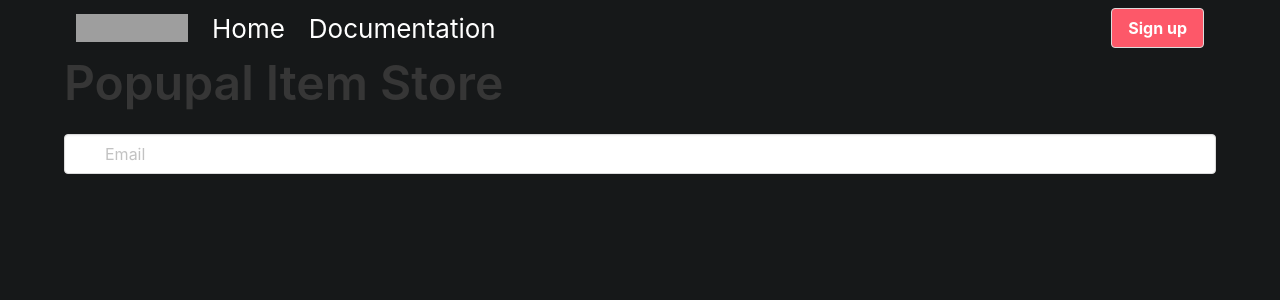
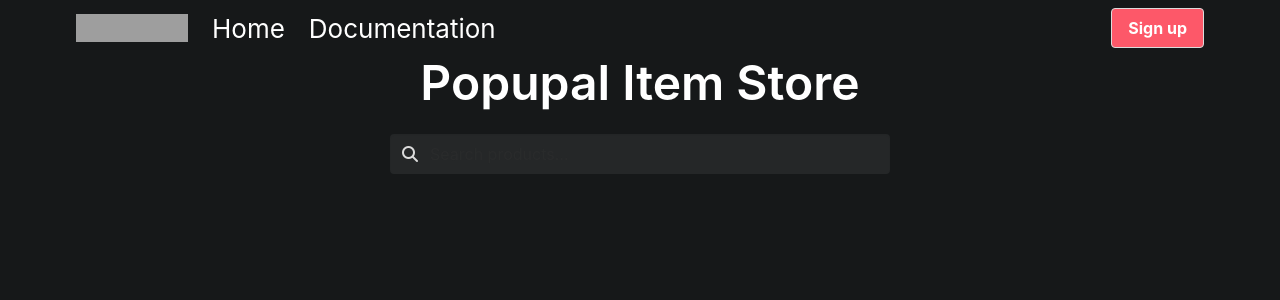
Before and after one commit to jesusquev3311/react-tech-store, a React (Create React App) app: page / in a window 1280 px wide. Shown: the top 300 px of the page. Built offline with nearby package versions, Linux system fonts and the light colour scheme; grey boxes are pictures that could not be loaded.

Commit message:
updating search component and adding fontawesome icons

```diff
--- a/src/App.js
+++ b/src/App.js
@@ -1,6 +1,6 @@
 import './App.scss';
 import { Header } from "./components/header/Header";
-import { Products } from './views/Produtcs';
+import { Products } from './views/Products/Produtcs';
 
 function App() {
   return (
--- a/src/components/search/Search.js
+++ b/src/components/search/Search.js
@@ -2,7 +2,7 @@ import { useState } from "react";
 import "./search.scss";
 
 export const Search = () =>{
-    const [query, updateQuery] = useState(' ');
+    const [query, updateQuery] = useState();
 
     const onSearch = ({ target }) => {
         const {value} = target;
@@ -15,12 +15,9 @@ export const Search = () =>{
     return (
         <div className="search field">
             <p className="control has-icons-left has-icons-right">
-                <input className="input" type="email" placeholder="Email" value={query} onChange={onSearch}/>
+                <input className="input" type="text" placeholder="Search products..." value={query} onChange={onSearch}/>
                 <span className="icon is-small is-left">
-                    <i className="fas fa-envelope"></i>
-                </span>
-                <span className="icon is-small is-right">
-                    <i className="fas fa-check"></i>
+                <i className="fas fa-search"></i>
                 </span>
             </p>
     </div>
--- a/src/components/search/search.scss
+++ b/src/components/search/search.scss
@@ -0,0 +1,15 @@
+@import "../../shared/styles/variables.scss";
+
+.search{
+    display: flex;
+    justify-content: center;
+    .control{
+        width: 500px;
+        input{
+            background-color: $gray;
+            color: #fff;
+            border: none;
+            padding: 5px 1px;
+        }
+    }
+}
--- a/src/index.js
+++ b/src/index.js
@@ -1,6 +1,7 @@
 import React from 'react';
 import ReactDOM from 'react-dom/client';
 import './index.scss';
+import "https://kit.fontawesome.com/b4f25d7001.js";
 import App from './App';
 import reportWebVitals from './reportWebVitals';
 
--- a/src/shared/styles/variables.scss
+++ b/src/shared/styles/variables.scss
@@ -3,3 +3,4 @@ $black: #161819;
 $orange: #b95527;
 $blue: #4473b8;
 $red: #fd5869;
+$gray: #252728;
--- /dev/null
+++ b/src/views/Products/Products.scss
@@ -0,0 +1,6 @@
+.products{
+    .title{
+        text-align: center;
+        color: #fff;
+    }
+}
--- a/src/views/Produtcs.js
+++ b/src/views/Products/Produtcs.js
@@ -1,10 +1,13 @@
-import { Search } from "../components/search/Search";
+import { Search } from "../../components/search/Search";
+import "./Products.scss";
 
 export const Products = () =>{
     return (
+        <section className="products">
         < div className="container">
             <h1 className="title is-1">Popupal Item Store</h1>
             <Search></Search>
         </div>
+        </section>
     );
 }
```
